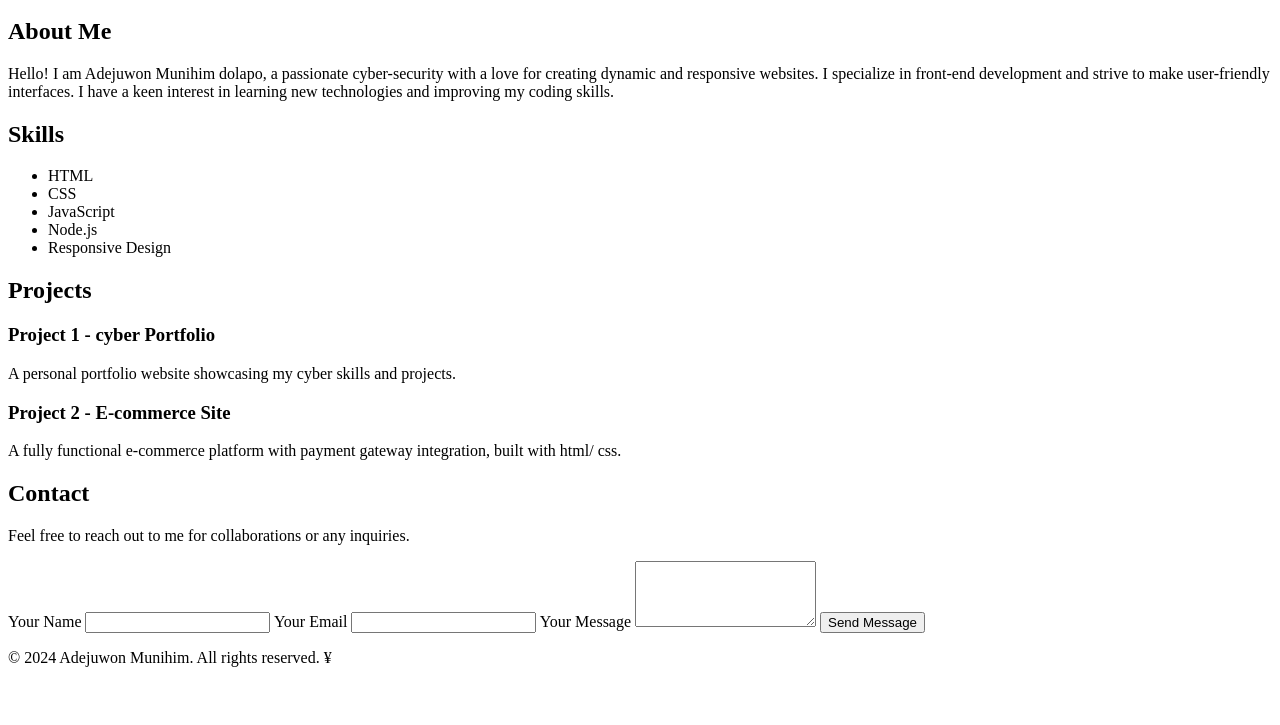
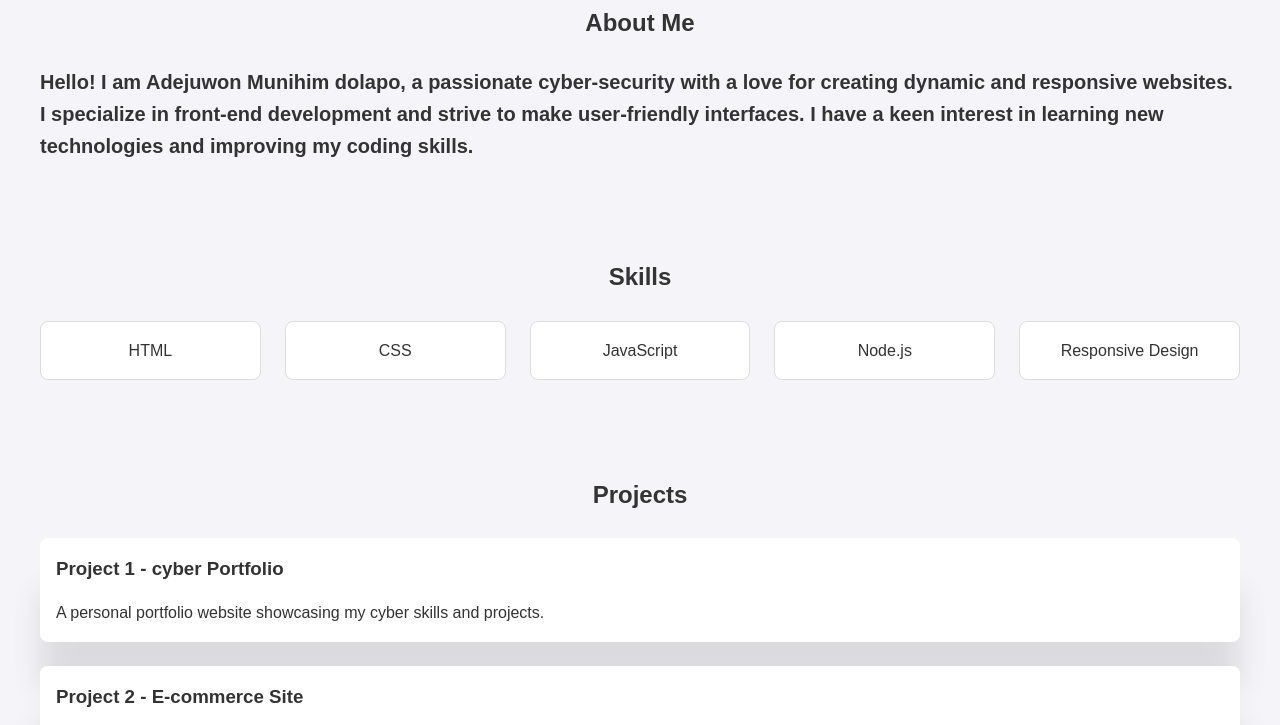
Before and after one commit to Dolapo-36/lol, a plain HTML site: page index.html in a window 1280 px wide. Shown: the part 141-866 px from the top of the page. Before the commit the page ends 824 px from the top, so only its background shows below. Drawn offline with Linux system fonts and the light colour scheme.

Commit message:
Changed the css url

```diff
--- a/index.html
+++ b/index.html
@@ -4,7 +4,7 @@
     <meta charset="UTF-8">
     <meta name="viewport" content="width=device-width, initial-scale=1.0">
     <title>Adejuwon Munihim - Portfolio</title>
-    <link rel="stylesheet" href="mun.css">
+    <link rel="stylesheet" href="index.css">
 </head>
 <body>
     <header>
```
